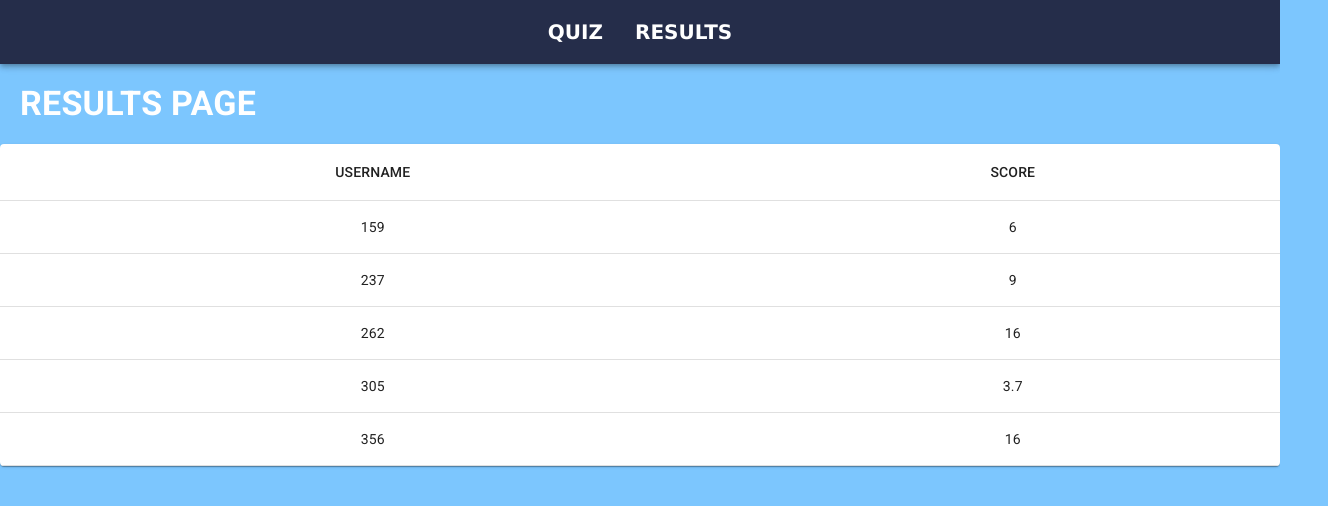
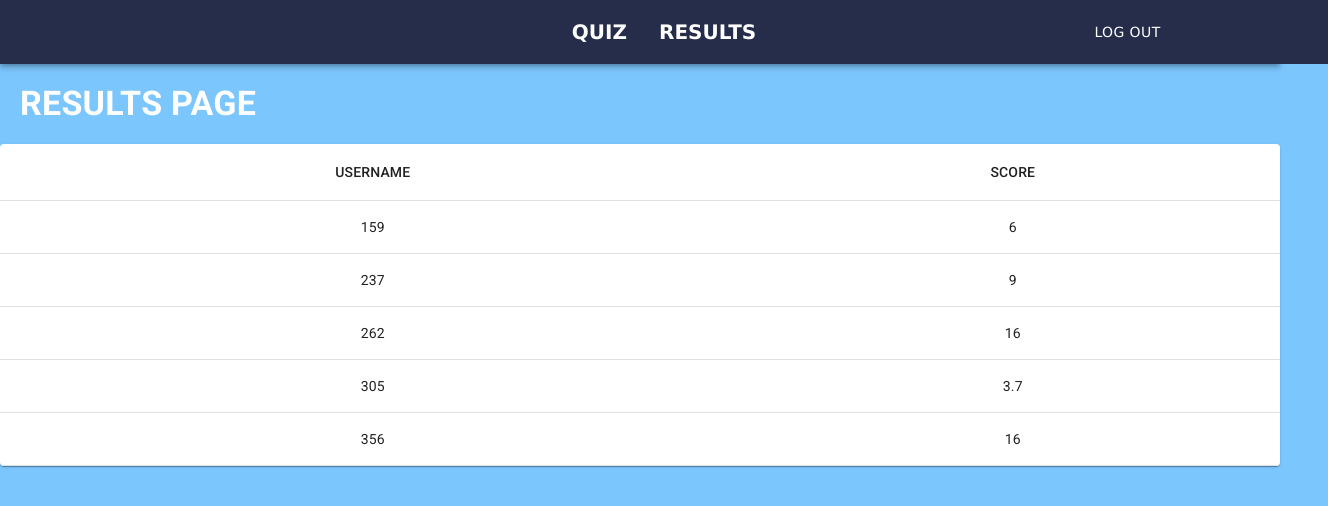
Before and after one commit to IlyaKrapivnoy/react_quiz_selftest, a React (Create React App) app: page /results in a window 1280 px wide. Shown: the top 506 px of the page, 1328 px wide, since content can reach past the window. Built offline with nearby package versions, Linux system fonts and the light colour scheme.

Commit message:
add log in / out btn

```diff
--- a/src/App.js
+++ b/src/App.js
@@ -1,11 +1,13 @@
-import React from 'react';
+import React, { useState } from 'react';
 import Header from './components/Header';
 import Quiz from './components/Quiz';
 
 export default function App() {
+    const [isLoggedIn, setIsLoggedIn] = useState(false);
+
     return (
         <>
-            <Header />
+            <Header isLoggedIn={isLoggedIn} setIsLoggedIn={setIsLoggedIn} />
             <Quiz />
         </>
     );
--- a/src/components/Header.jsx
+++ b/src/components/Header.jsx
@@ -2,36 +2,52 @@ import { Link } from 'react-router-dom';
 import { makeStyles } from '@material-ui/core/styles';
 import AppBar from '@material-ui/core/AppBar';
 import Toolbar from '@material-ui/core/Toolbar';
+import { Button } from '@material-ui/core';
 
 const useStyles = makeStyles({
     header: {
         display: 'flex',
-        justifyContent: 'center',
         alignItems: 'center',
+        justifyContent: 'space-around',
         backgroundColor: '#252d4a',
         height: 40,
+        width: '100%',
+    },
+    navLinks: {
+        fontSize: 20,
         fontWeight: 'bold',
         textTransform: 'uppercase',
-        fontSize: 20,
     },
     link: {
         margin: '0 16px',
         textDecoration: 'none',
     },
+    loginBtn: {
+        position: 'absolute',
+        right: '12%',
+    },
 });
 
-const Header = () => {
+const Header = ({ isLoggedIn, setIsLoggedIn }) => {
     const classes = useStyles();
 
     return (
         <AppBar position='static'>
             <Toolbar className={classes.header}>
+                <div className={classes.navLinks}>
                     <Link to='/' className={classes.link}>
                         QUIZ
                     </Link>
                     <Link to='/results' className={classes.link}>
                         Results
                     </Link>
+                </div>
+                <Button
+                    className={classes.loginBtn}
+                    onClick={() => setIsLoggedIn(!isLoggedIn)}
+                >
+                    {isLoggedIn ? 'Log In' : 'Log Out'}
+                </Button>
             </Toolbar>
         </AppBar>
     );
```
Lines whose indentation alone changed are shown as unchanged.
